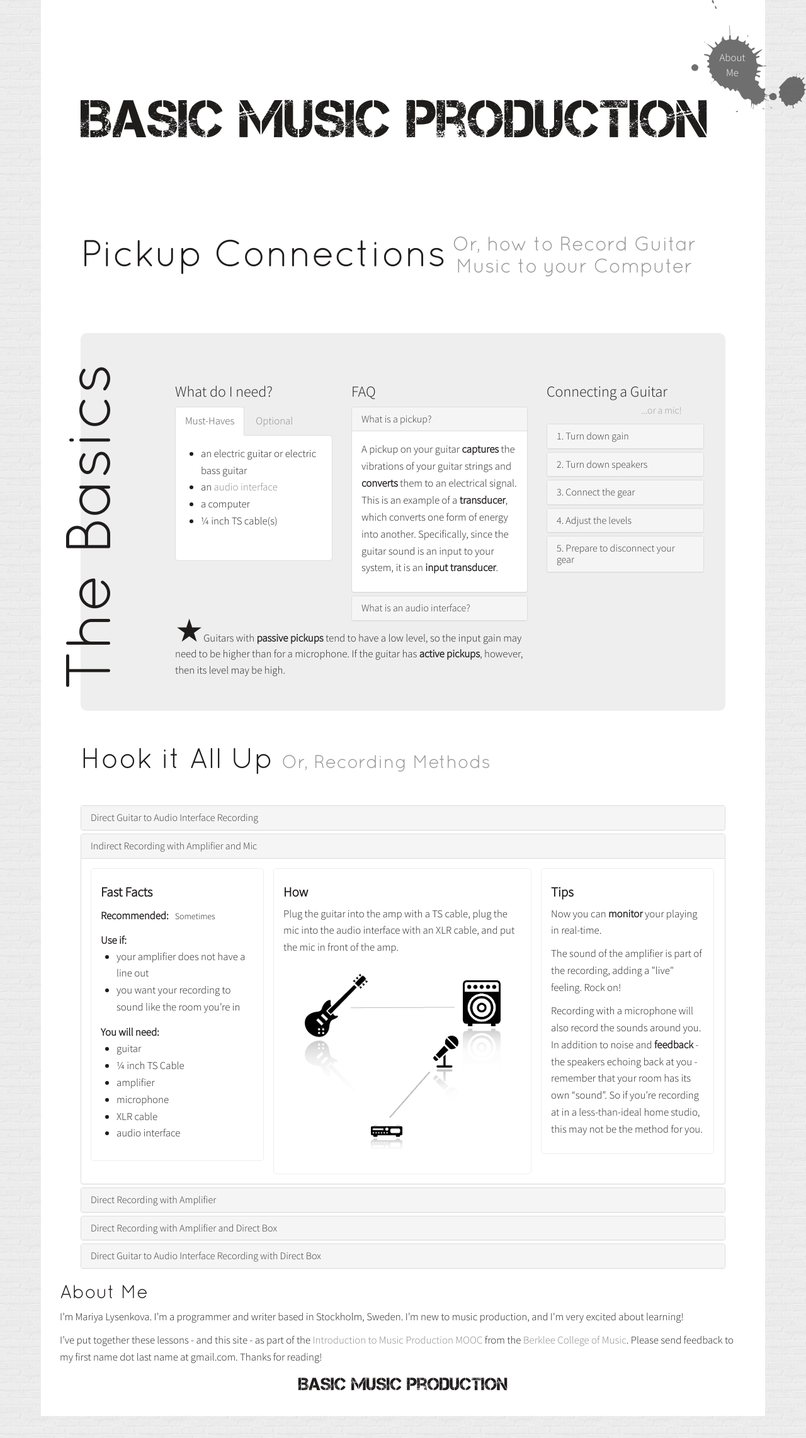
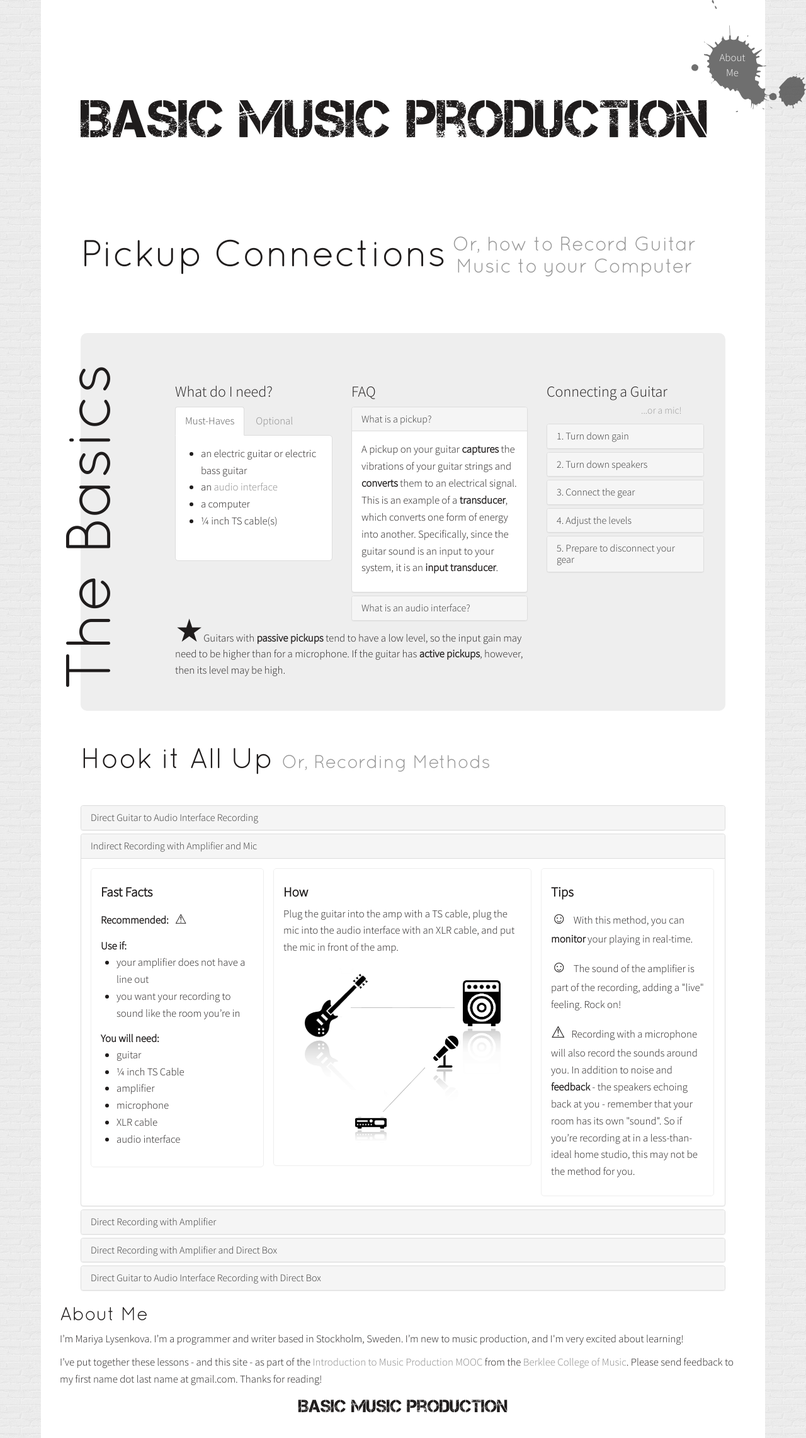
Before and after one commit to mariya/musicproduction, a Jekyll site: the page built from _posts/2014-02-05-pickup-connections.markdown, in a window 1280 px wide. Shown: the whole page at 63% size. Built offline with Jekyll 4.4.1, drawn with Linux system fonts in a browser that asks for light colours; Markdown is read by kramdown in place of the engine named in the settings; before the commit the page ends 2249 px from its top, so only the background shows below that.

Commit message:
Tweak content

```diff
--- a/_posts/2014-02-05-pickup-connections.markdown
+++ b/_posts/2014-02-05-pickup-connections.markdown
@@ -230,7 +230,7 @@ categories: tutorials
                 <h5>Fast Facts</h5>
                 <div class="fast-facts">
                   <div class="recommended">
-                    <span class="highlight">Recommended:</span>Sometimes
+                    <span class="highlight">Recommended:</span><span class="warning">⚠</span>
                   </div>
                   <div class="use-if">
                     <span class="highlight">Use if:</span>
@@ -259,11 +259,11 @@ categories: tutorials
               </section>
               <section class="tips">
                 <h5>Tips</h5>
-                <p class="pro">Now you can <strong>monitor</strong> your playing in real-time.
+                <p class="pro"><span class="pro">☺</span>With this method, you can <strong>monitor</strong> your playing in real-time.
                 </p>
-                <p class="pro">The sound of the amplifier is part of the recording, adding a "live" feeling. Rock on!
+                <p class="pro"><span class="pro">☺</span>The sound of the amplifier is part of the recording, adding a "live" feeling. Rock on!
                 </p>
-                <p class="warning">Recording with a microphone will also record the sounds around you. In addition to noise and <strong>feedback</strong> - the speakers echoing back at you - remember that your room has its own “sound”. So if you’re recording at in a less-than-ideal home studio, this may not be the method for you.
+                <p class="warning"><span class="warning">⚠</span>Recording with a microphone will also record the sounds around you. In addition to noise and <strong>feedback</strong> - the speakers echoing back at you - remember that your room has its own "sound". So if you’re recording at in a less-than-ideal home studio, this may not be the method for you.
                 </p>
               </section>
             </div>
@@ -305,9 +305,9 @@ categories: tutorials
               </section>
               <section class="tips">
                 <h5>Tips</h5>
-                <p class="pro">PRO! No latency! With the amplifier, you immediately hear the music you’re playing.
+                <p class="pro"><span class="pro">☺</span>No latency! With the amplifier, you immediately hear the music you’re playing.
                 </p>
-                <p class="pro">PRO! Some of the trademark “amplifier” sound gets carried into the final recording.
+                <p class="pro"><span class="pro">☺</span>Some of the trademark “amplifier” sound gets carried into the final recording.
                 </p>
                 <p class="warning"><span class="warning">⚠</span>This method is only possible if your amplifier has a Line Out
                 </p>
@@ -355,11 +355,11 @@ categories: tutorials
               </section>
               <section class="tips">
                 <h5>Tips</h5>
-                <p class="pro">PRO! Listen to your music’s playback in real time.
+                <p class="pro"><span class="pro">☺</span>Listen to your music’s playback in real time.
                 </p>
-                <p class="pro">PRO! You record a clear signal, without noise.
+                <p class="pro"><span class="pro">☺</span>You record a clear signal, without noise.
                 </p>
-                <p class="pro">PRO! Your amplifier does not need a line out, and your audio interface does not need an instrument in.
+                <p class="pro"><span class="pro">☺</span>Your amplifier does not need a line out, and your audio interface does not need an instrument in.
                 </p>
                 <p class="warning">NOTE! XLR cables are what is known as balanced cables. If you have a large studio and need long cables, it’s better to use a shorter TS cable and a longer XLR cable.
                 </p>
@@ -410,7 +410,7 @@ categories: tutorials
                 <h5>Tips</h5>
                 <p class="con"><span class="con">☹</span>Latency. See <a href="#methods-direct-guitar-to-audio-interface-recording">Direct Guitar to Audio Interface Recording</a>.
                 </p>
-                <p class="pro">PRO! Unlike direct recording without a DI box, this method offers the option to use the <strong>balanced</strong> XLR cable, offering better quality if you need long cables.
+                <p class="pro"><span class="pro">☺</span>Unlike direct recording without a DI box, this method offers the option to use the <strong>balanced</strong> XLR cable, offering better quality if you need long cables.
                 </p>
               </section>
             </div>
@@ -454,7 +454,7 @@ categories: tutorials
               </section>
               <section class="tips">
                 <h5>Tips</h5>
-                <p class="pro">PRO! Pick which style you like best - direct or indirect - after you’re done recording. Best of both worlds!
+                <p class="pro"><span class="pro">☺</span>Pick which style you like best - direct or indirect - after you’re done recording. Best of both worlds!
                 </p>
               </section>
             </div>
--- a/css/mpb.css
+++ b/css/mpb.css
@@ -214,7 +214,7 @@ h5 {
   margin: 15px 0;
 }
 
-.not-recommended, .yes-recommended, span.warning, span.con {
+.not-recommended, .yes-recommended, span.warning, span.con, span.pro {
   font-size: 1.5em;
   line-height: 1.6em;
   padding-right: 10px;
```
Also changed, not shown: images/method1.png, images/method2.png.
